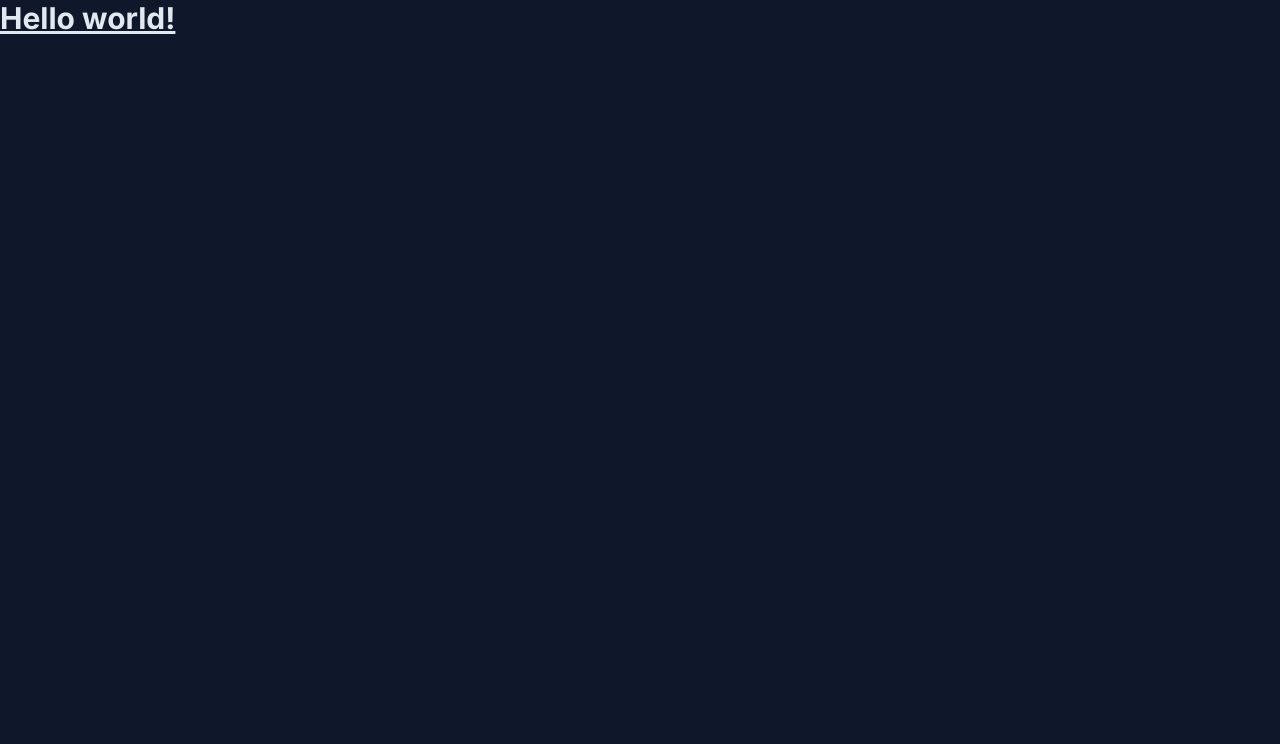
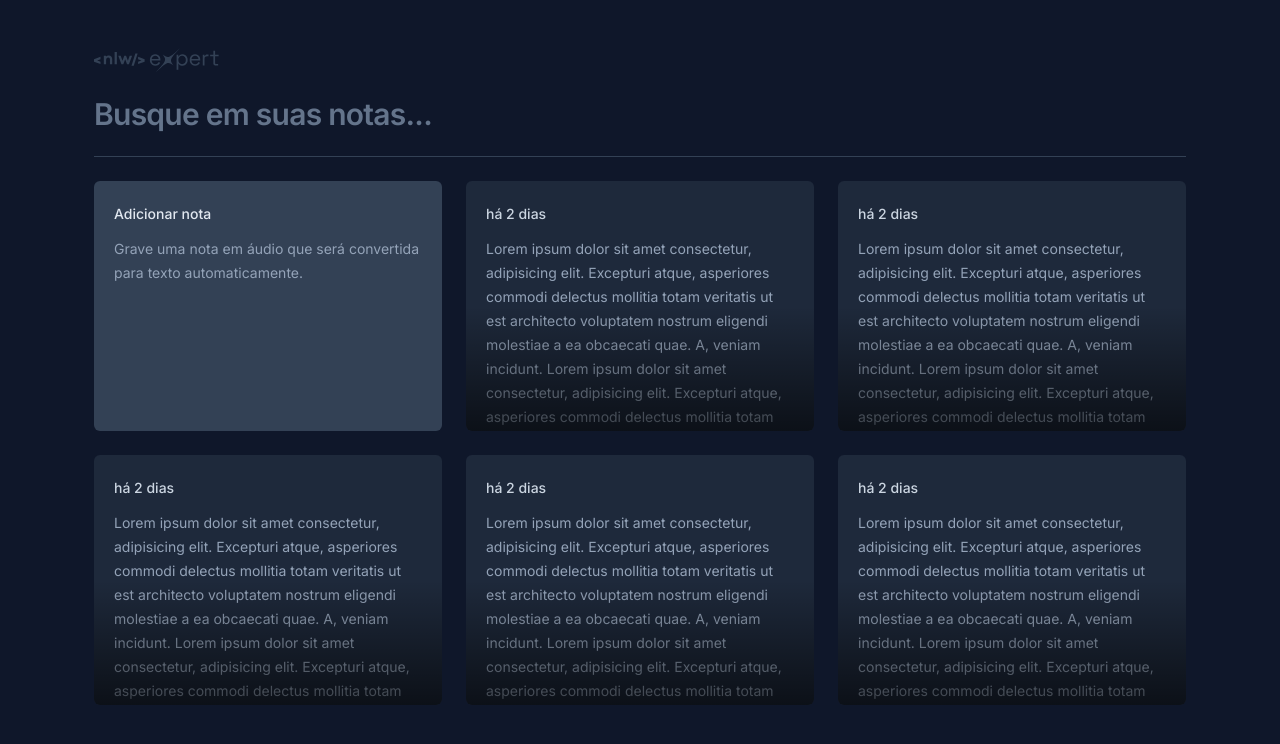
Before and after one commit to adrianmouzinho/nlw-expert-react, a React (Vite) app: page / in a window 1280 px wide. Shown: the top 744 px of the page. Built offline with nearby package versions, Linux system fonts and the light colour scheme.

Commit message:
feat: add home page

```diff
--- a/src/app.tsx
+++ b/src/app.tsx
@@ -1,7 +1,30 @@
+import { NewNoteCard } from './components/new-note-card'
+import { NoteCard } from './components/note-card'
+import logo from './assets/logo-nlw-expert.svg'
+
 export function App() {
   return (
-    <div>
-      <h1 className="text-3xl font-bold underline">Hello world!</h1>
+    <div className="max-w-[1140px] mx-auto my-12 px-6 space-y-6">
+      <img src={logo} alt="NLW Expert" />
+
+      <form>
+        <input
+          type="text"
+          placeholder="Busque em suas notas..."
+          className="w-full bg-transparent text-3xl font-semibold tracking-tight outline-none placeholder:text-slate-500"
+        />
+      </form>
+
+      <div className="h-px bg-slate-700" />
+
+      <div className="grid grid-cols-3 auto-rows-[250px] gap-6">
+        <NewNoteCard />
+        <NoteCard />
+        <NoteCard />
+        <NoteCard />
+        <NoteCard />
+        <NoteCard />
+      </div>
     </div>
   )
 }
--- /dev/null
+++ b/src/components/new-note-card.tsx
@@ -0,0 +1,10 @@
+export function NewNoteCard() {
+  return (
+    <div className="bg-slate-700 rounded-md p-5 space-y-3">
+      <span className="text-sm font-medium">Adicionar nota</span>
+      <p className="text-sm leading-6 text-slate-400">
+        Grave uma nota em áudio que será convertida para texto automaticamente.
+      </p>
+    </div>
+  )
+}
--- /dev/null
+++ b/src/components/note-card.tsx
@@ -0,0 +1,18 @@
+export function NoteCard() {
+  return (
+    <button className="text-left bg-slate-800 rounded-md p-5 space-y-3 overflow-hidden relative outline-none hover:ring-2 hover:ring-slate-600 focus-visible:ring-2 focus-visible:ring-lime-400">
+      <span className="text-sm font-medium text-slate-300">há 2 dias</span>
+      <p className="text-sm leading-6 text-slate-400">
+        Lorem ipsum dolor sit amet consectetur, adipisicing elit. Excepturi
+        atque, asperiores commodi delectus mollitia totam veritatis ut est
+        architecto voluptatem nostrum eligendi molestiae a ea obcaecati quae. A,
+        veniam incidunt. Lorem ipsum dolor sit amet consectetur, adipisicing
+        elit. Excepturi atque, asperiores commodi delectus mollitia totam
+        veritatis ut est architecto voluptatem nostrum eligendi molestiae a ea
+        obcaecati quae. A, veniam incidunt.
+      </p>
+
+      <div className="absolute bottom-0 left-0 right-0 h-1/2 bg-gradient-to-t from-black/60 to-black/0 pointer-events-none" />
+    </button>
+  )
+}
```
Also changed, not shown: src/assets/logo-nlw-expert.svg (added).
